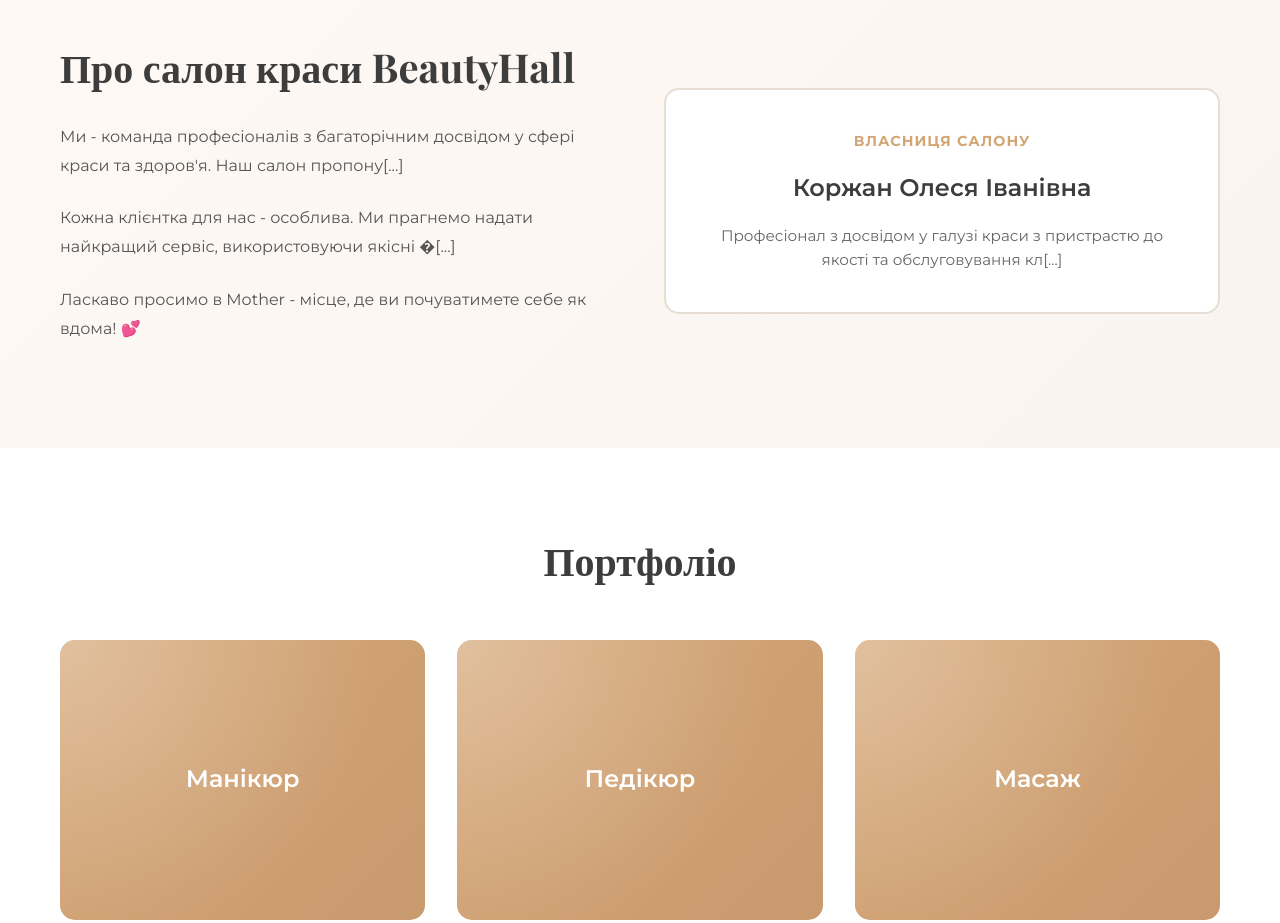
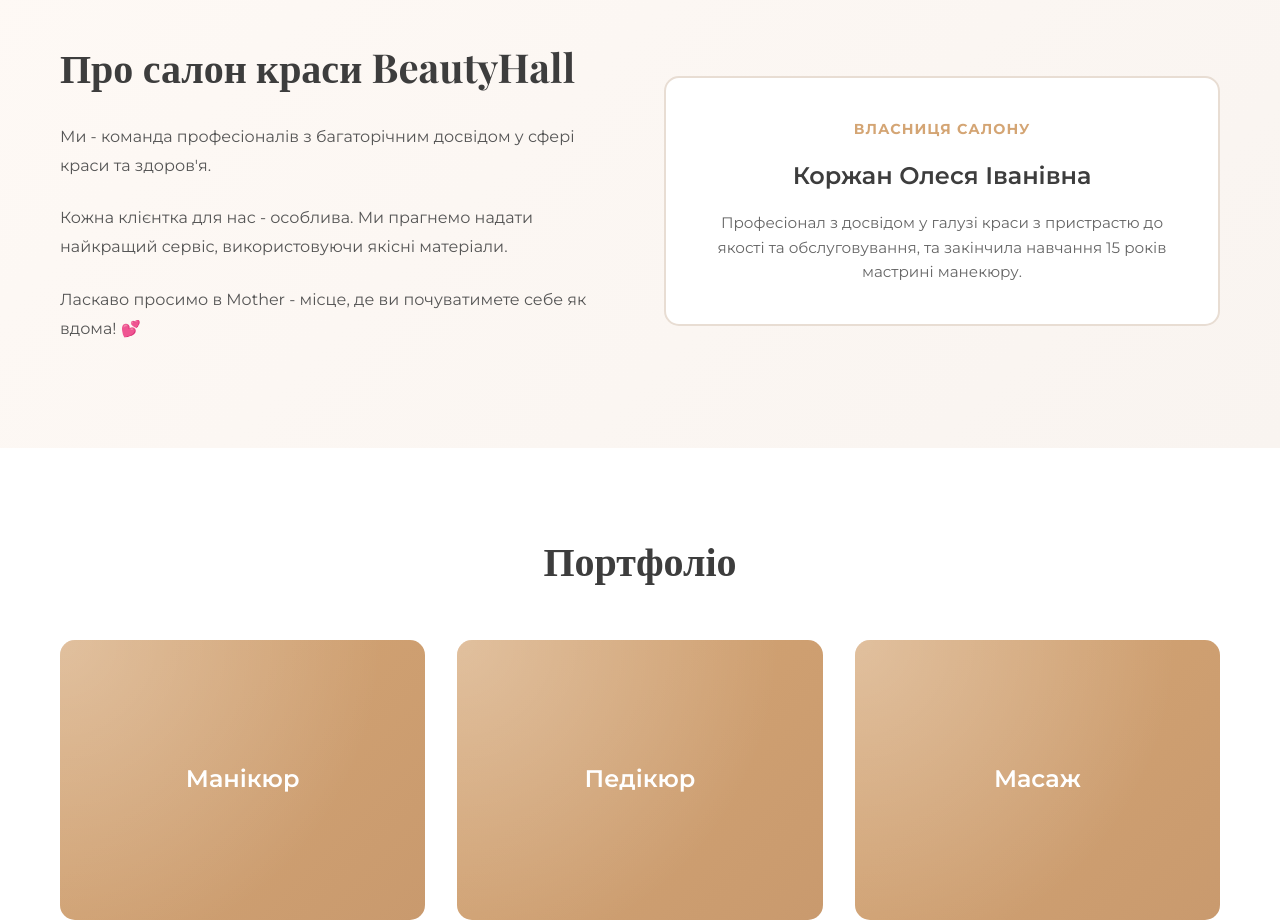
Before and after one commit to Hyperhen/Mother, a website: page index.html in a window 1280 px wide. Shown: the part 1820-2743 px from the top of the page. Drawn offline with nearby package versions, Linux system fonts and the light colour scheme.

Commit message:
Update salon description and owner bio in index.html

```diff
--- a/index.html
+++ b/index.html
@@ -95,15 +95,15 @@
             <div class="about-content">
                 <div class="about-text">
                     <h2>Про салон краси BeautyHall</h2>
-                    <p>Ми - команда професіоналів з багаторічним досвідом у сфері краси та здоров'я. Наш салон пропону[...]
-                    <p>Кожна клієнтка для нас - особлива. Ми прагнемо надати найкращий сервіс, використовуючи якісні �[...]
+                    <p>Ми - команда професіоналів з багаторічним досвідом у сфері краси та здоров'я.
+                    <p>Кожна клієнтка для нас - особлива. Ми прагнемо надати найкращий сервіс, використовуючи якісні матеріали.
                     <p>Ласкаво просимо в Mother - місце, де ви почуватимете себе як вдома! 💕</p>
                 </div>
                 <div class="about-owner">
                     <div class="owner-card">
                         <h3>Власниця салону</h3>
                         <p class="owner-name">Коржан Олеся Іванівна</p>
-                        <p class="owner-bio">Професіонал з досвідом у галузі краси з пристрастю до якості та обслуговування кл[...]
+                        <p class="owner-bio">Професіонал з досвідом у галузі краси з пристрастю до якості та обслуговування, та закінчила навчання 15 років мастрині манекюру.
                     </div>
                 </div>
             </div>
```
